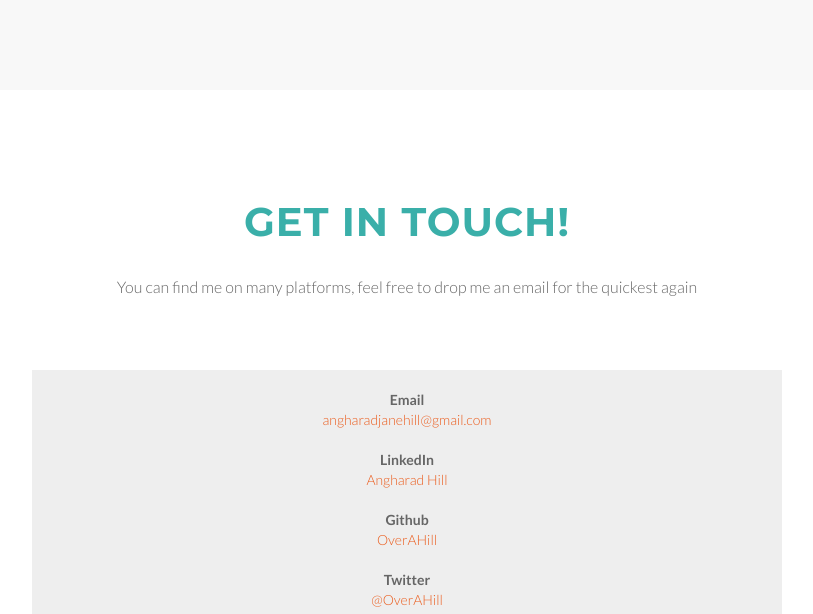
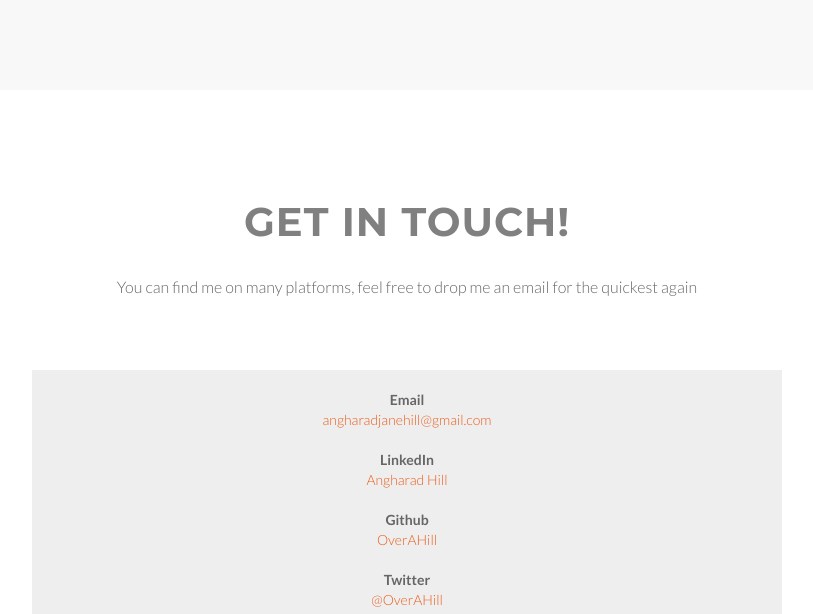
Before and after one commit to OverAHill/overahill.github.io, a PHP site: page /index.html in a window 1280 px wide. Shown: the part 5886-6500 px from the top of the page, without its empty margins (233-1046 px from the left). Run offline with PHP 8.4, Linux system fonts and the light colour scheme.

Commit message:
Update style.css

```diff
--- a/css/style.css
+++ b/css/style.css
@@ -32,7 +32,7 @@ h2{
     font-family: Montserrat,sans-serif;
     font-weight: 700;
     letter-spacing: 1px;
-	color: #3AAFA9;
+	color: #808080;
 }
 
 h5,
```
